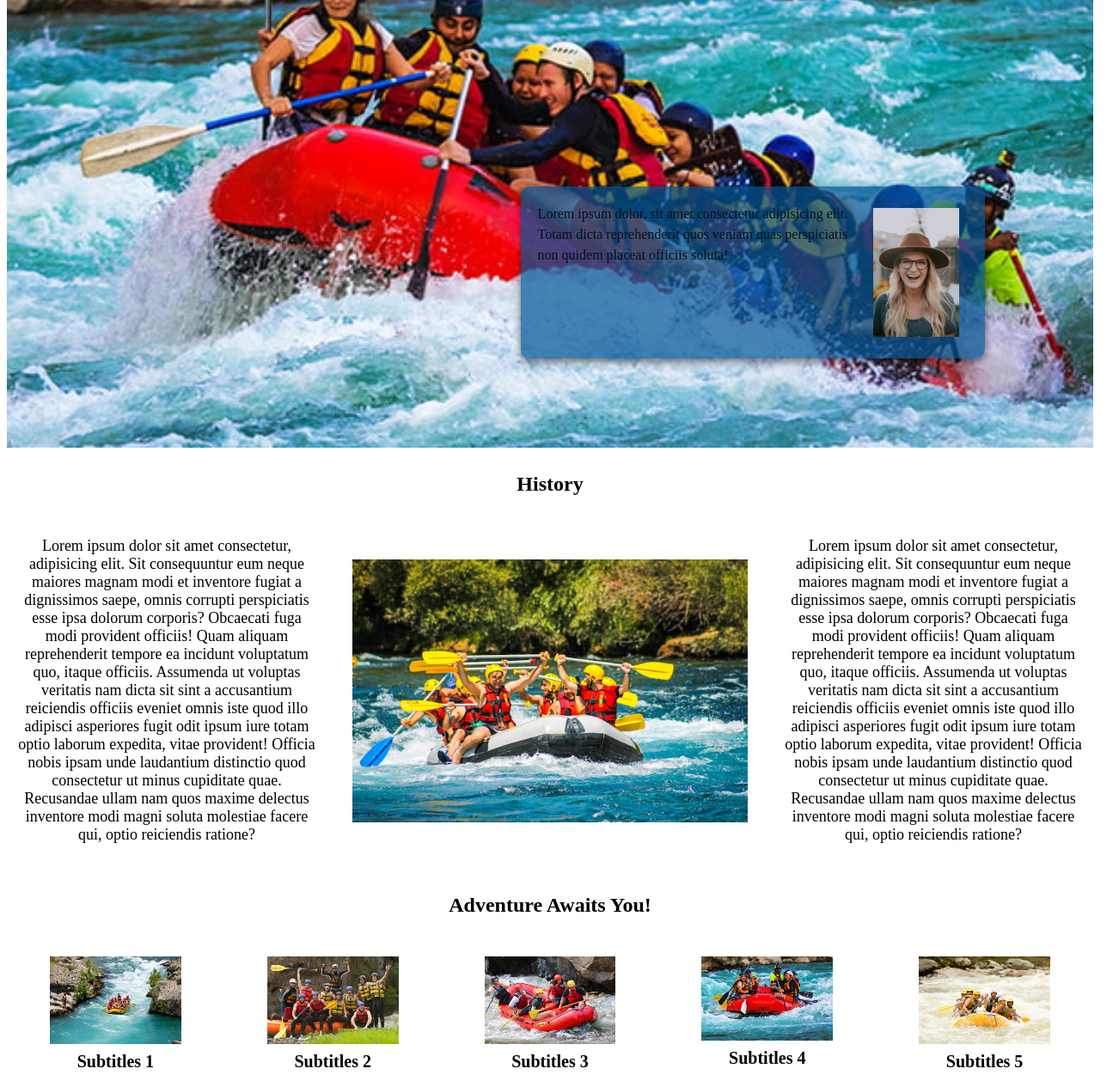
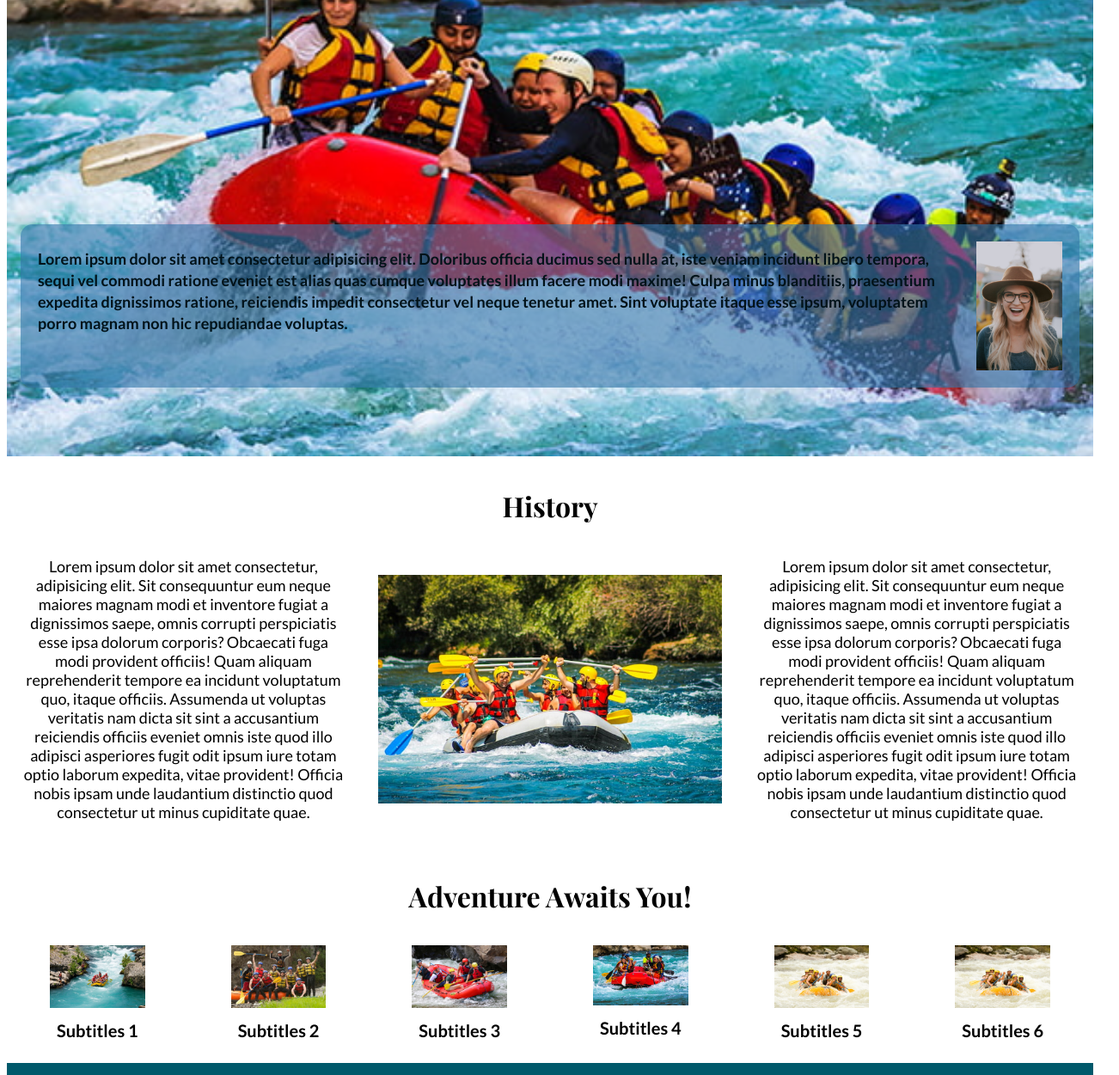
Before and after one commit to SebaGabriel/wdd130, a plain HTML site: page wwr/about.html in a window 1280 px wide. Shown: the part 252-1503 px from the top of the page at 86% size, 1302 px wide, since content can reach past the window. Drawn offline with nearby package versions, Linux system fonts and the light colour scheme; a web font is replaced by a local one.

Commit message:
Correting my errors in html and css

```diff
--- a/wwr/about.html
+++ b/wwr/about.html
@@ -33,15 +33,15 @@
             <h1>Rafting Company Córdoba</h1>
             <article>
                 <img src="images/happy-client.jpg" alt="happy-client">
-                <p>Lorem ipsum dolor, sit amet consectetur adipisicing elit. Totam dicta reprehenderit quos veniam quas perspiciatis non quidem placeat officiis soluta!</p>
+                <p>Lorem ipsum dolor sit amet consectetur adipisicing elit. Doloribus officia ducimus sed nulla at, iste veniam incidunt libero tempora, sequi vel commodi ratione eveniet est alias quas cumque voluptates illum facere modi maxime! Culpa minus blanditiis, praesentium expedita dignissimos ratione, reiciendis impedit consectetur vel neque tenetur amet. Sint voluptate itaque esse ipsum, voluptatem porro magnam non hic repudiandae voluptas.</p>
             </article>
         </div>
-        <section class="contenedor1">
+        <section class="history">
             <h2>History</h2>
             <div class="contenido1">
-                <p>Lorem ipsum dolor sit amet consectetur, adipisicing elit. Sit consequuntur eum neque maiores magnam modi et inventore fugiat a dignissimos saepe, omnis corrupti perspiciatis esse ipsa dolorum corporis? Obcaecati fuga modi provident officiis! Quam aliquam reprehenderit tempore ea incidunt voluptatum quo, itaque officiis. Assumenda ut voluptas veritatis nam dicta sit sint a accusantium reiciendis officiis eveniet omnis iste quod illo adipisci asperiores fugit odit ipsum iure totam optio laborum expedita, vitae provident! Officia nobis ipsam unde laudantium distinctio quod consectetur ut minus cupiditate quae. Recusandae ullam nam quos maxime delectus inventore modi magni soluta molestiae facere qui, optio reiciendis ratione?</p>
+                <p>Lorem ipsum dolor sit amet consectetur, adipisicing elit. Sit consequuntur eum neque maiores magnam modi et inventore fugiat a dignissimos saepe, omnis corrupti perspiciatis esse ipsa dolorum corporis? Obcaecati fuga modi provident officiis! Quam aliquam reprehenderit tempore ea incidunt voluptatum quo, itaque officiis. Assumenda ut voluptas veritatis nam dicta sit sint a accusantium reiciendis officiis eveniet omnis iste quod illo adipisci asperiores fugit odit ipsum iure totam optio laborum expedita, vitae provident! Officia nobis ipsam unde laudantium distinctio quod consectetur ut minus cupiditate quae.</p>
                 <img src="images/middle7.jpg" alt="rafting7">
-                <p>Lorem ipsum dolor sit amet consectetur, adipisicing elit. Sit consequuntur eum neque maiores magnam modi et inventore fugiat a dignissimos saepe, omnis corrupti perspiciatis esse ipsa dolorum corporis? Obcaecati fuga modi provident officiis! Quam aliquam reprehenderit tempore ea incidunt voluptatum quo, itaque officiis. Assumenda ut voluptas veritatis nam dicta sit sint a accusantium reiciendis officiis eveniet omnis iste quod illo adipisci asperiores fugit odit ipsum iure totam optio laborum expedita, vitae provident! Officia nobis ipsam unde laudantium distinctio quod consectetur ut minus cupiditate quae. Recusandae ullam nam quos maxime delectus inventore modi magni soluta molestiae facere qui, optio reiciendis ratione?</p>
+                <p>Lorem ipsum dolor sit amet consectetur, adipisicing elit. Sit consequuntur eum neque maiores magnam modi et inventore fugiat a dignissimos saepe, omnis corrupti perspiciatis esse ipsa dolorum corporis? Obcaecati fuga modi provident officiis! Quam aliquam reprehenderit tempore ea incidunt voluptatum quo, itaque officiis. Assumenda ut voluptas veritatis nam dicta sit sint a accusantium reiciendis officiis eveniet omnis iste quod illo adipisci asperiores fugit odit ipsum iure totam optio laborum expedita, vitae provident! Officia nobis ipsam unde laudantium distinctio quod consectetur ut minus cupiditate quae.</p>
             </div>
         </section>
         <section class="gallery1">
@@ -67,6 +67,10 @@
                     <img src="images/rafting6.jpg" alt="rafting6">
                     <figcaption>Subtitles 5</figcaption>
                 </figure>
+                <figure class="item">
+                    <img src="images/rafting6.jpg" alt="rafting6">
+                    <figcaption>Subtitles 6</figcaption>
+                </figure>
             </div>
         </section>
     </main>
--- a/wwr/styles/rafting.css
+++ b/wwr/styles/rafting.css
@@ -6,7 +6,7 @@
     --color-primary: #00596B;
     --color-secondary: #044b4c;
     --color-text1: #001219;
-    --color-text2: #1e4a3b;
+    --color-text2: #b9b9b9;
 
     /* Typography */
     --font-family1: 'Playfair Display', serif;
@@ -54,7 +54,7 @@ nav a{
     transition: 0.6s;
 }
 .nav-btn:hover {
-    color: var(--color-background);
+    color: var(--color-text2);
     background-color: var(--color-text1);
 }
 
@@ -63,6 +63,7 @@ nav a{
 .hero{
     position: relative;
     font-style: var(--font-family1);
+    margin-top: 10px;
 }
 .hero img{
     display: block;
@@ -71,47 +72,53 @@ nav a{
 }
 .hero h1{
     position: absolute;
-    top: 15%;
-    left: 40%;
-    transform: translate(-50%, -50%);
+    top: 10px;
     color: var(--color-text1);
+    font-family: var(--font-family1);
     font-size: 42px;
+    margin: 8px 0;
+    padding: 15px;
+    width: 100%;
+    text-align: center;
+    background-color: rgba(250, 235, 215, 0.4);
     text-shadow: 2px 2px 4px rgba(0, 0, 0, 0.8);
     font-weight: bold;
     letter-spacing: 2px;
 }
 .hero article{
     position: absolute;
-    bottom: 15%;
-    right: 10%;
-    background-color: rgba(0, 86, 150, 0.7);
+    bottom: 80px; /* */
+    background-color: rgba(51, 119, 170, 0.6);
     color: var(--color-text1);
-    padding: 20px;
-    border-radius: 10px;
-    max-width: 500px;
-    box-shadow: 0 4px 10px rgba(0, 0, 0, 0.5);
+    font-weight: 600;
+    padding: 10px;
+    margin: 0 16px;
+    border-radius: 14px;
 }
 .hero article p{
-    font-size: 16px;
-    line-height: 1.5;
-    margin: 0;
+    font-family: var(--font-family2);
+    font-size: 18px;
+    padding: 0 10px 0 10px;
+    line-height: 1.4;
 }
 .hero article img{
-    display: block;
-    float: right;
-    margin: 5px 10px 5px 10px;
+    margin: 10px;
     width: 100px;
     height: auto;
+    float: right;
 }
 
 /* Contenedor section */
 
-.contenedor1{
+.history{
     text-align: center;
     padding: 10px;
 }
-.contenedor1 h2{
-    margin-bottom: 30px;
+.history h2{
+    margin-bottom: 20px;
+    font-family: var(--font-family1);
+    font-size: 32px;
+    text-align: center;
 }
 .contenido1{
     display: flex;
@@ -121,10 +128,11 @@ nav a{
 }
 .contenido1 p{
     width: 30%;
+    font-family: var(--font-family2);
     font-size: 18px;
 }
 .contenido1 img{
-    max-width: 460px;
+    max-width: 400px;
     height: auto;
 }
 
@@ -135,7 +143,10 @@ nav a{
     padding: 10px;
 }
 .gallery1 h2{
-    margin-bottom: 30px;
+    font-family: var(--font-family1);
+    font-size: 32px;
+    text-align: center;
+    margin-bottom: 20px;
 }
 .images1{
     display: flex;
@@ -152,8 +163,9 @@ nav a{
     height: auto;
 }
 .item figcaption{
-    margin-top: 5px;
+    margin-top: 10px;
     font-weight: bold;
+    font-family: var(--font-family2);
     font-size: 20px;
 }
 
```
